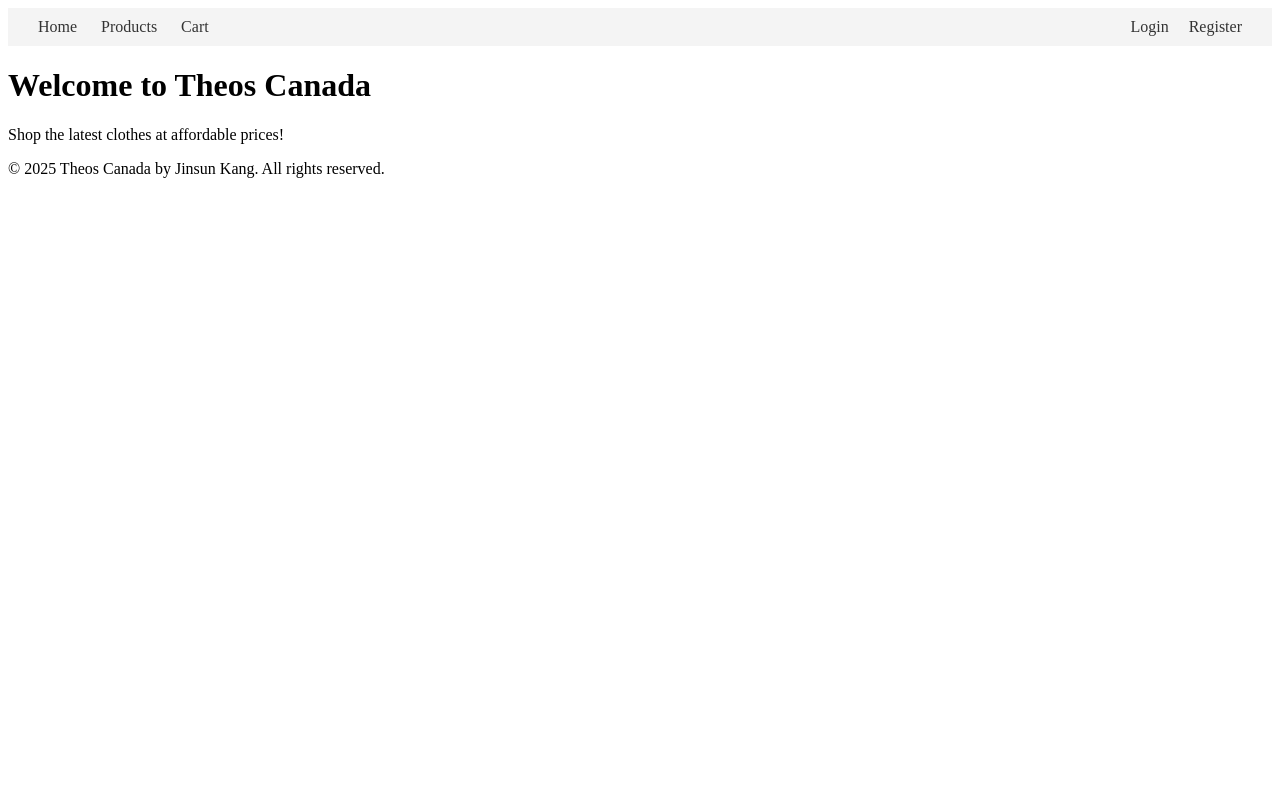
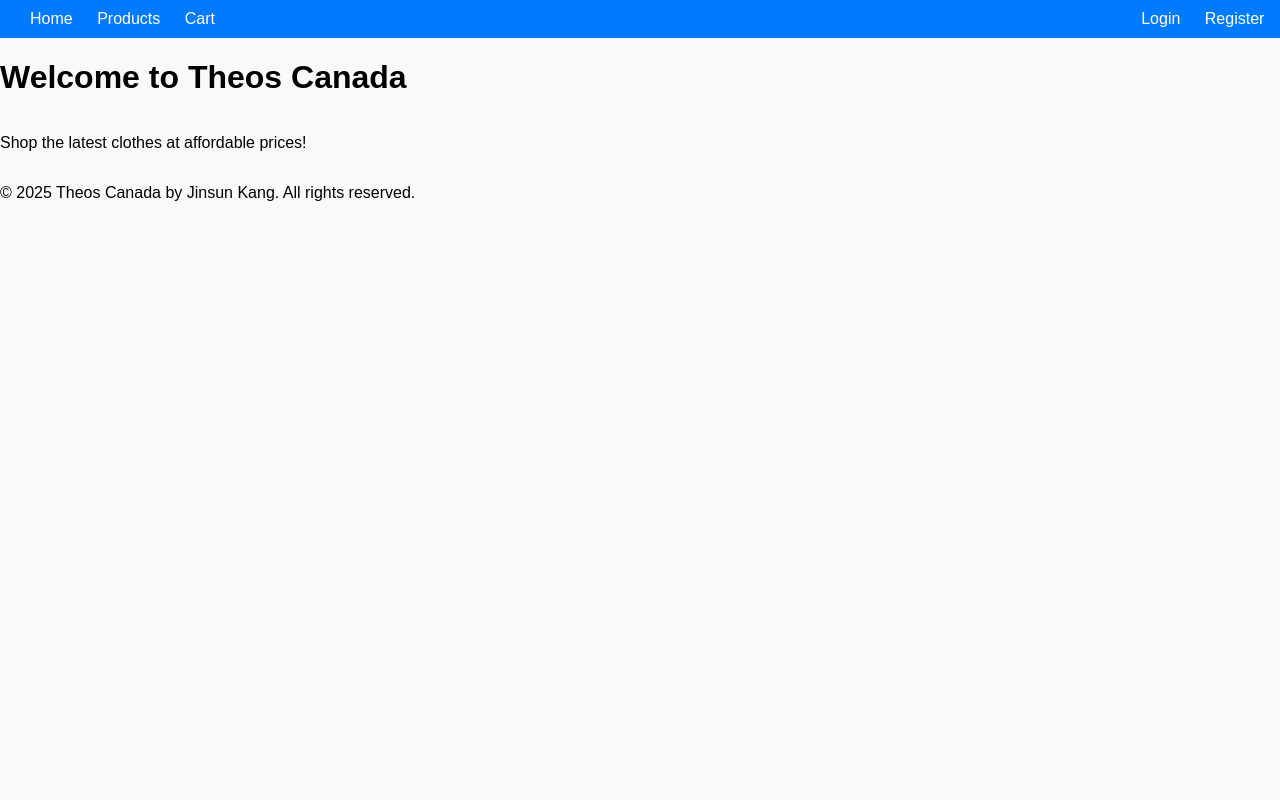
Before and after one commit to jinsunkang1980/Ecommerce_assignment, a PHP site: page /index.php in a window 1280 px wide. Run offline with PHP 8.4, Linux system fonts and the light colour scheme.

Commit message:
Update header.php

```diff
--- a/ecommerce_jsk/includes/header.php
+++ b/ecommerce_jsk/includes/header.php
@@ -4,7 +4,7 @@
 <head>
     <meta charset="UTF-8">
     <meta name="viewport" content="width=device-width, initial-scale=1.0">
-    <title>E-commerce Website</title>
+    <title>Theos Canada by Jinsun Kang</title>
     <link rel="stylesheet" href="css/styles.css">
 </head>
 <body>
@@ -29,3 +29,51 @@
 
 
     </nav>
+    <style>
+        body {
+            margin: 0;
+            font-family: Arial, sans-serif;
+            background-color: #f8f9fa;
+            height: 100vh;
+            display: flex;
+            flex-direction: column;
+        }
+
+        /* Navigation Bar */
+        .navbar {
+            display: flex;
+            justify-content: space-between;
+            align-items: center;
+            background-color: #007bff;
+            color: white;
+            padding: 10px 20px;
+            position: fixed;
+            top: 0;
+            left: 0;
+            width: 98%;
+            z-index: 1000;
+        }
+
+        .navbar a {
+            color: white;
+            text-decoration: none;
+            margin: 0 10px;
+        }
+
+        .navbar a:hover {
+            text-decoration: underline;
+        }
+    </style>
+
+ <!-- Navigation Bar -->
+ <div class="navbar">
+        <div class="left">
+            <a href="index.php">Home</a>
+            <a href="products.php">Products</a>
+            <a href="cart.php">Cart</a>
+        </div>
+        <div class="right">
+            <a href="login.php">Login</a>
+            <a href="register.php">Register</a>
+        </div>
+    </div>
```
